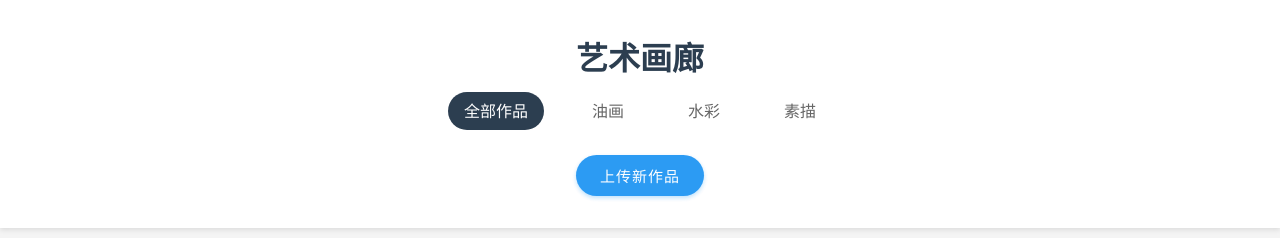
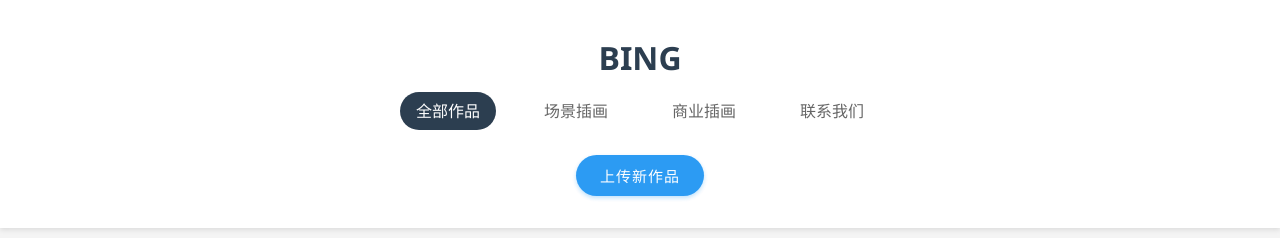
Before and after one commit to ljb2010/art-gallery, a plain HTML site: page index.html in a window 1280 px wide. Shown: the top 238 px of the page. Drawn offline with Linux system fonts and the light colour scheme.

Commit message:
Update website title and navigation text

```diff
--- a/index.html
+++ b/index.html
@@ -8,13 +8,13 @@
 </head>
 <body>
     <header>
-        <h1>艺术画廊</h1>
+        <h1>BING</h1>
         <nav>
             <ul>
                 <li><a href="#" class="active">全部作品</a></li>
-                <li><a href="#">油画</a></li>
-                <li><a href="#">水彩</a></li>
-                <li><a href="#">素描</a></li>
+                <li><a href="#">场景插画</a></li>
+                <li><a href="#">商业插画</a></li>
+                <li><a href="#">联系我们</a></li>
             </ul>
         </nav>
         <div class="upload-container">
```
